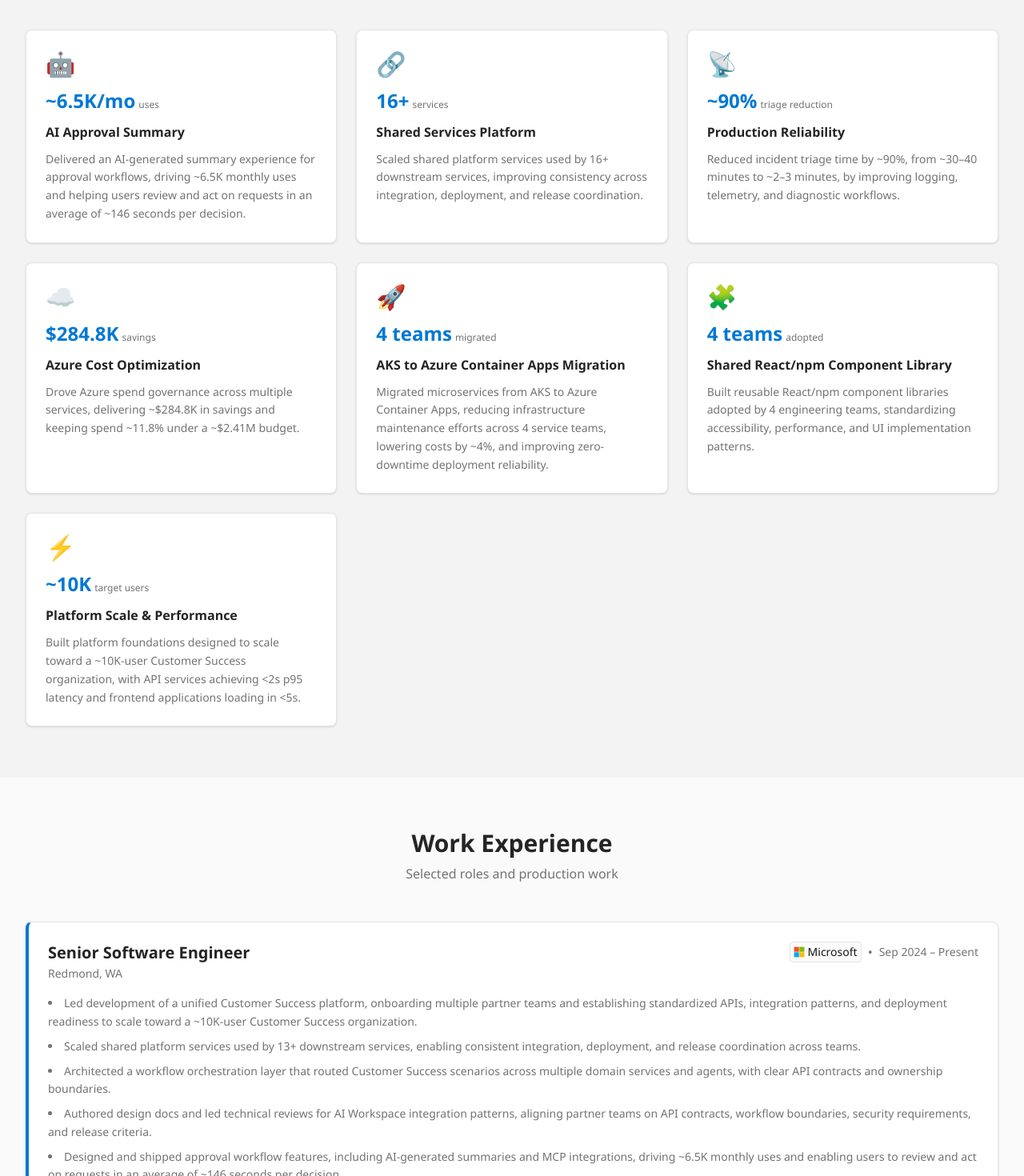
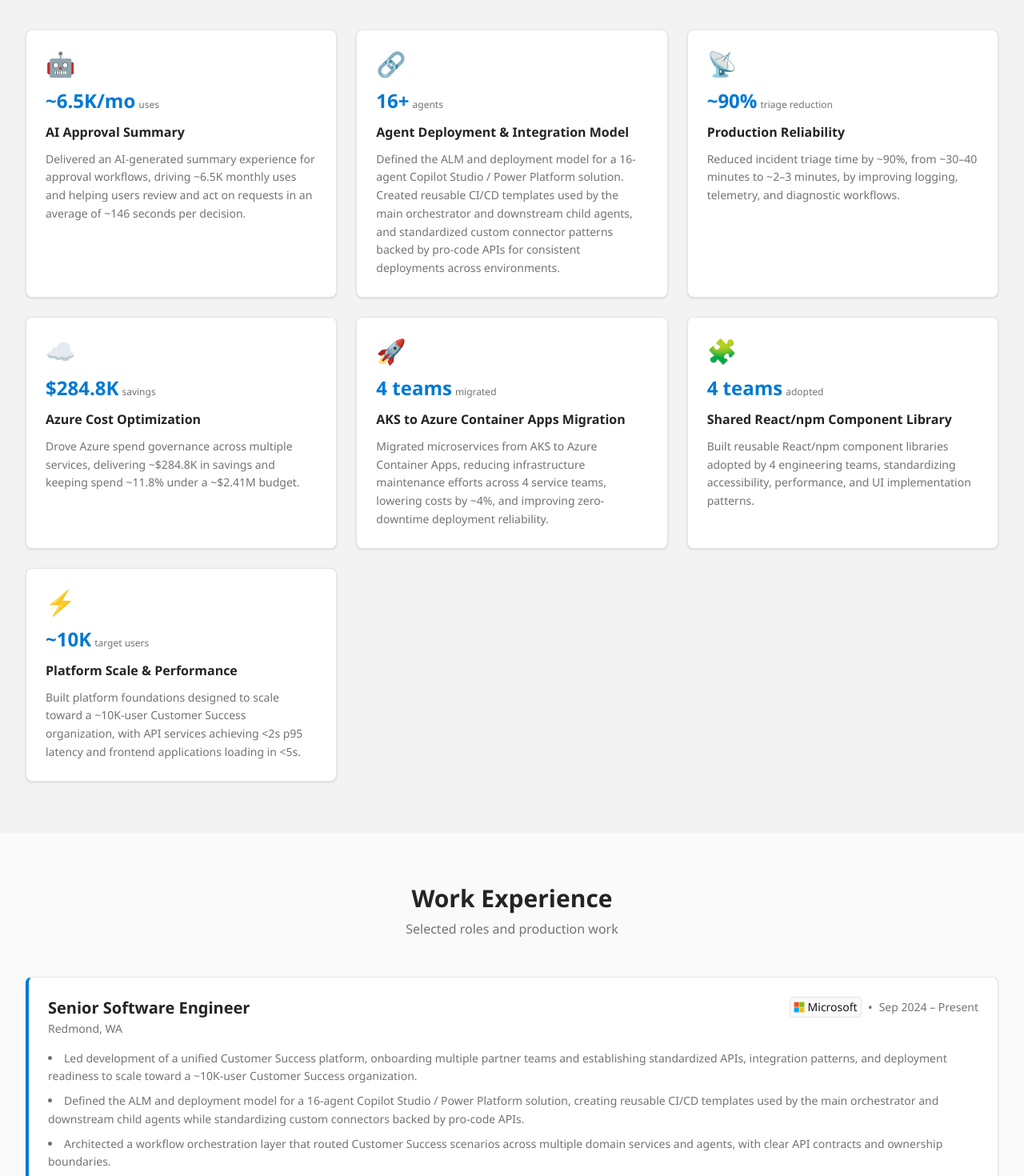
Before and after one commit to egs104/portfolio-blog, a Next.js app: page / in a window 1280 px wide. Shown: the part 1300-2770 px from the top of the page at 80% size. Built offline with nearby package versions, Linux system fonts and the light colour scheme.

Commit message:
update agent orchestration work

```diff
--- a/src/app/page.tsx
+++ b/src/app/page.tsx
@@ -25,11 +25,11 @@ const impactItems = [
   },
   {
     icon: "🔗",
-    title: "Shared Services Platform",
+    title: "Agent Deployment & Integration Model",
     metric: "16+",
-    metricLabel: "services",
+    metricLabel: "agents",
     description:
-      "Scaled shared platform services used by 16+ downstream services, improving consistency across integration, deployment, and release coordination.",
+      "Defined the ALM and deployment model for a 16-agent Copilot Studio / Power Platform solution. Created reusable CI/CD templates used by the main orchestrator and downstream child agents, and standardized custom connector patterns backed by pro-code APIs for consistent deployments across environments.",
   },
   {
     icon: "📡",
@@ -233,8 +233,10 @@ export default function Home() {
                   deployment readiness to scale toward a ~10K-user Customer Success organization.
                 </li>
                 <li>
-                  Scaled shared platform services used by 13+ downstream services, enabling
-                  consistent integration, deployment, and release coordination across teams.
+                  Defined the ALM and deployment model for a 16-agent Copilot Studio / Power
+                  Platform solution, creating reusable CI/CD templates used by the main orchestrator
+                  and downstream child agents while standardizing custom connectors backed by
+                  pro-code APIs.
                 </li>
                 <li>
                   Architected a workflow orchestration layer that routed Customer Success scenarios
```
